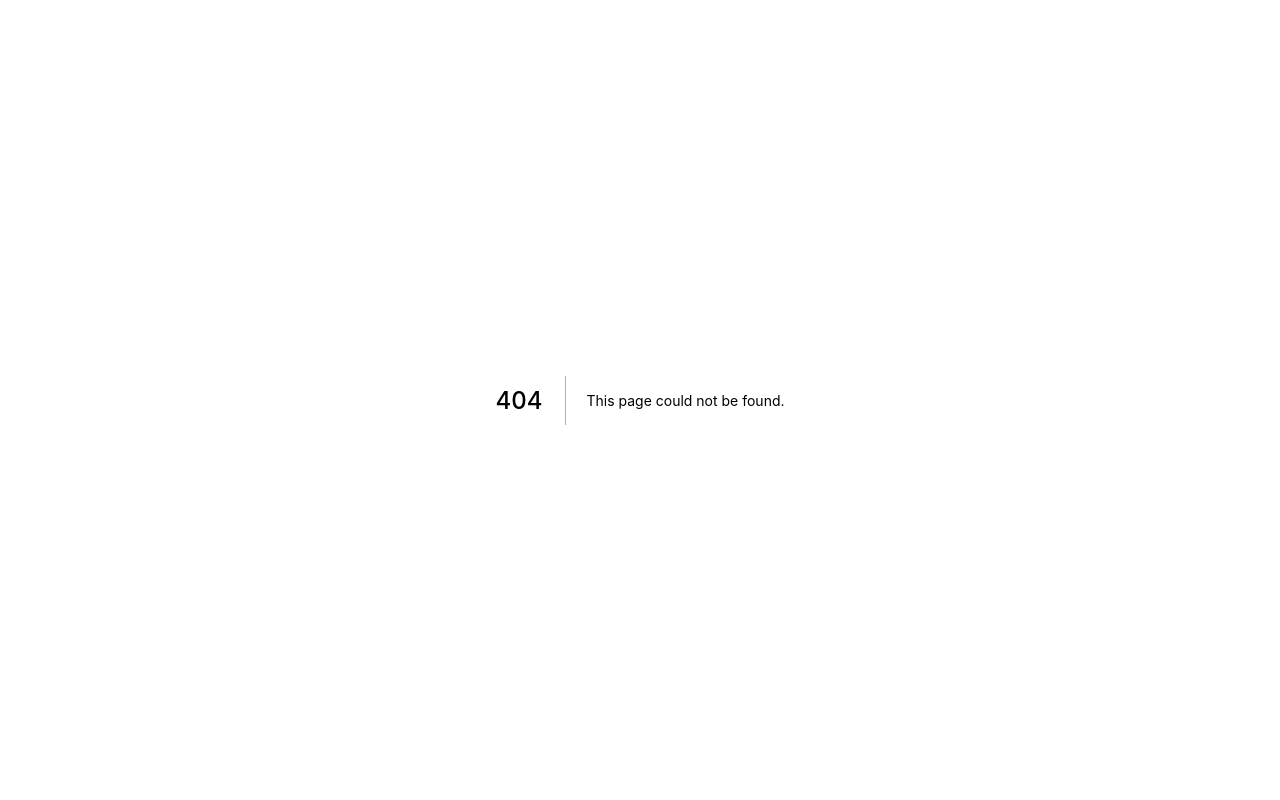
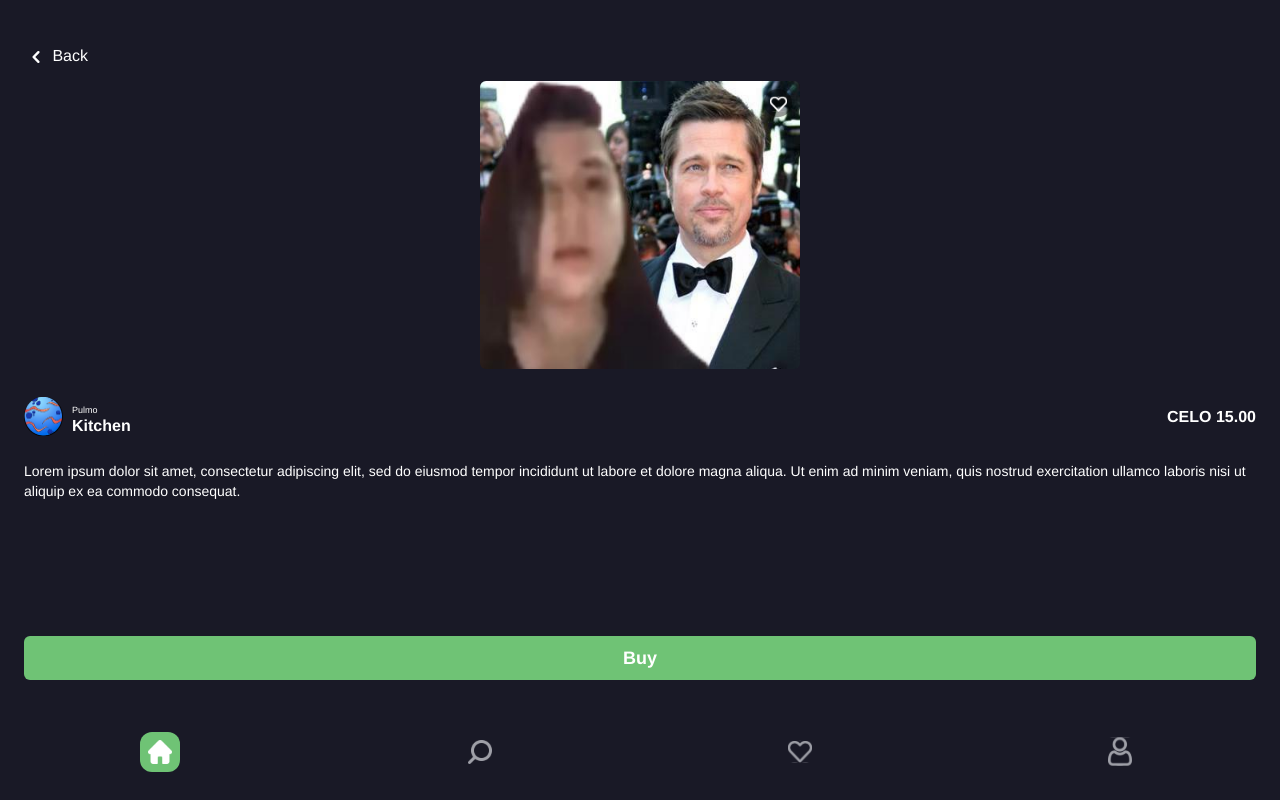
Before and after one commit to kkatzer/DeFiHack, a Next.js app in the folder app/defihack/: page /product/buy/1 in a window 1280 px wide. Before the commit this address had no page. Built offline with nearby package versions, Linux system fonts and the light colour scheme; a web font is replaced by a local one.

Commit message:
Buy Page

```diff
--- /dev/null
+++ b/app/defihack/components/product/buyModal.js
@@ -0,0 +1,80 @@
+import { useState } from "react"
+import { useRouter } from "next/router"
+
+export default function Buy(props) {
+    const state = {
+        CONFIRMATION: "confirmation",
+        LOADING: "loading",
+        COMPLETE: "complete"
+    }
+
+    const [buyState, setBuyState] = useState(state.CONFIRMATION)
+
+    const router = useRouter()
+
+    const onClickBuy = () => {
+        setBuyState(state.LOADING)
+        setTimeout(() => {
+            setBuyState(state.COMPLETE)
+        }, 5000)
+    }
+
+    const onClickGoBack = () => {
+        router.back()
+    }
+
+    const onClickOk = () => {
+        setBuyState(state.CONFIRMATION)
+        props.close()
+    }
+
+    const renderSwitch = (param) => {
+        switch (param) {
+            case state.CONFIRMATION:
+                return (
+                    <>
+                        <div className="text-white flex flex-col justify-center items-center w-screen h-screen px-4">
+                            <p className="text-center font-normal text-xs">Kitchen</p>
+                            <p className="text-center font-normal text-2xs">Pulmo</p>
+                            <p className="text-center text-4xl font-semibold mt-4">CELO 15.00</p>
+                            <p className="text-center text-sm font-normal mt-4">You currently have <b>$576</b> on your wallet <br />
+                                Do you want to proceed with your purchase?</p>
+
+                        </div>
+                        <div className="flex items-stretch justify-items-center absolute bottom-28 left-9 right-9">
+                            <button className="btn btn-lg btn-primary flex-grow mr-2" onClick={onClickBuy}>Continue</button>
+                            <button className="btn btn-lg btn-tab flex-grow ml-2" onClick={onClickOk}>Go Back</button>
+                        </div>
+                    </>
+                )
+            case state.LOADING:
+                return (
+                    <>
+                        <div className="text-white flex flex-col justify-center items-center w-screen h-screen px-4">
+                            <p className="text-center font-semibold text-2xl">Loading</p>
+                            <p className="text-center font-semibold text-base mt-4">We are purchasing your NFT</p>
+                        </div>
+                    </>
+                )
+            case state.COMPLETE:
+                return (
+                    <>
+                        <div className="text-white flex flex-col justify-center items-center w-screen h-screen px-4">
+                            <p className="text-center font-semibold text-2xl">Purchase complete!</p>
+                            <p className="text-center font-semibold text-base">We will send you notifications about this NFT</p>
+                        </div>
+                        <div className="flex items-stretch justify-items-center absolute bottom-28 left-9 right-9">
+                            <button className="btn btn-lg btn-primary flex-grow mr-2" onClick={onClickOk}>See my NFT</button>
+                            <button className="btn btn-lg btn-tab flex-grow ml-2" onClick={onClickGoBack}>Go Back</button>
+                        </div>
+                    </>
+                )
+        }
+    }
+
+    return (<>
+        {
+            renderSwitch(buyState)
+        }
+    </>)
+}
--- /dev/null
+++ b/app/defihack/components/product/makeOfferModal.js
@@ -0,0 +1,47 @@
+import CurrencyInput from "react-currency-masked-input"
+import { useState } from "react"
+
+export default function MakeOffer(props) {
+    const [offerDone, setOfferDone] = useState(false)
+
+    const onClickMakeOffer = () => {
+        setOfferDone(true)
+    }
+
+    const onClickOk = () => {
+        setOfferDone(false)
+        props.close()
+    }
+
+    return (<>
+        {
+            offerDone
+                ?
+                <>
+                    <div className="text-white flex flex-col justify-center items-center w-screen h-screen px-4">
+                        <p className="text-center font-semibold text-2xl">Thanks for your offer!</p>
+                        <p className="text-center font-semibold text-base">We will send you notifications about this NFT</p>
+                    </div>
+                    <button className="btn btn-lg btn-primary absolute bottom-28 left-9 right-9" onClick={onClickOk}>OK</button>
+                </>
+                :
+                <>
+                    <div className="text-white flex flex-col justify-center items-center w-screen h-screen px-4">
+                        <p className="text-center font-semibold text-2xl">Make an offer</p>
+                        <form action="#" method="POST" className="w-full mt-6">
+                            <div className="px-11">
+                                <label htmlFor="price" className="block text-base font-semibold">
+                                    Price
+                                </label>
+                                <div className="mt-1 rounded-md flex w-full px-3 py-1 bg-transparent border border-white">
+                                    <span className="inline-flex items-center rounded-l-md pr-1">CELO</span>
+                                    <CurrencyInput type="text" name="price" id="price" className="bg-transparent" placeholder="20.00" />
+                                </div>
+                            </div>
+                        </form>
+                    </div>
+                    <button className="btn btn-lg btn-primary absolute bottom-28 left-9 right-9" onClick={onClickMakeOffer}>Make Offer</button>
+                </>
+        }
+    </>)
+}
--- a/app/defihack/pages/product/[pid].js
+++ b/app/defihack/pages/product/auction/[pid].js
@@ -1,27 +1,27 @@
 import React, { Component } from 'react'
 import { useRouter } from 'next/router'
-import BackNav from '../../components/backNav'
-import dudaPic from '../../assets/duda.jpeg'
-import planetaPic from '../../assets/planeta.png'
+import BackNav from '../../../components/backNav'
+import dudaPic from '../../../assets/duda.jpeg'
+import planetaPic from '../../../assets/planeta.png'
 import Image from 'next/image'
-import Tabs from "../../components/tabs"
+import Tabs from '../../../components/tabs'
 import { XIcon } from '@heroicons/react/solid'
 import { useState } from 'react'
-import CurrencyInput from 'react-currency-masked-input'
+import MakeOffer from '../../../components/product/makeOfferModal'
 
-export default function Product() {
+export default function AuctionProduct() {
     const router = useRouter()
     const { pid } = router.query
 
-    const [ modalHidden, setModalHidden ] = useState(true)
+    const [modalHidden, setModalHidden] = useState(true)
 
-    const openModal = () => {
+    const toggleModal = () => {
         setModalHidden(!modalHidden)
     }
 
     return (
         <>
-            <div className="container">
+            <div className="container mx-auto">
                 <BackNav />
 
                 <div className="w-80 h-72 relative mx-auto rounded-md overflow-hidden">
@@ -43,7 +43,7 @@ export default function Product() {
                     <p className="text-white text-base font-semibold ml-2 text-right leading-4">
                         <span className="text-2xs font-normal">Current bid</span>
                         <br />
-                        $15.00
+                        CELO 15.00
                     </p>
                 </div>
 
@@ -52,7 +52,7 @@ export default function Product() {
                 </p>
 
                 <div className="px-6">
-                    <button className="btn btn-lg btn-primary w-full" onClick={openModal}> Place a bid</button>
+                    <button className="btn btn-lg btn-primary w-full" onClick={toggleModal}> Place a bid</button>
                 </div>
 
                 <Tabs active="Home" root={false} router={router}>
@@ -63,22 +63,8 @@ export default function Product() {
                 </Tabs>
             </div>
             <div className={"modal bg-opacity-70 bg-background backdrop-filter backdrop-blur-2xl fixed top-0 w-screen h-screen z-50" + (modalHidden ? " hidden" : "")}>
-                <button className="text-white h-7 w-7 absolute top-10 right-5" onClick={openModal}><XIcon/></button>
-                <div className="text-white flex flex-col justify-center items-center w-screen h-screen">
-                    <p className="text-center font-semibold text-2xl">Make an offer</p>
-                    <form action="#" method="POST" className="w-full mt-6">
-                        <div className="px-11">
-                            <label htmlFor="price" className="block text-base font-semibold">
-                                Price
-                            </label>
-                            <div className="mt-1 rounded-md flex w-full px-3 py-1 bg-transparent border border-white">
-                                <span className="inline-flex items-center rounded-l-md">$</span>
-                                <CurrencyInput type="text" name="price" id="price" className="bg-transparent" placeholder="20.00"/>
-                            </div>
-                        </div>
-                    </form>
-                </div>
-                    <button className="btn btn-lg btn-primary absolute bottom-28 left-9 right-9">Make Offer</button>
+                <button className="text-white h-7 w-7 absolute top-10 right-5" onClick={toggleModal}><XIcon /></button>
+                <MakeOffer close={toggleModal}/>
             </div>
         </>
     )
--- /dev/null
+++ b/app/defihack/pages/product/buy/[pid].js
@@ -0,0 +1,69 @@
+import React, { Component } from 'react'
+import { useRouter } from 'next/router'
+import BackNav from '../../../components/backNav'
+import dudaPic from '../../../assets/duda.jpeg'
+import planetaPic from '../../../assets/planeta.png'
+import Image from 'next/image'
+import Tabs from '../../../components/tabs'
+import { XIcon } from '@heroicons/react/solid'
+import { useState } from 'react'
+import Buy from '../../../components/product/buyModal'
+
+export default function BuyProduct() {
+    const router = useRouter()
+    const { pid } = router.query
+
+    const [modalHidden, setModalHidden] = useState(true)
+
+    const toggleModal = () => {
+        setModalHidden(!modalHidden)
+    }
+
+    return (
+        <>
+            <div className="container mx-auto">
+                <BackNav />
+
+                <div className="w-80 h-72 relative mx-auto rounded-md overflow-hidden">
+                    <Image src={dudaPic} layout="fill" alt="Duda Love" />
+                    <div className="bg-black bg-opacity-40 rounded-full w-7 h-7 flex content-center justify-center absolute right-2 top-2 pt-1">
+                        <Image src="/heart.svg" width="17px" height="17px" alt="Favorite" />
+                    </div>
+                </div>
+
+                <div className="px-6 flex mt-7 justify-start justify-items-stretch items-center">
+                    <div className="w-10 h-10">
+                        <Image src={planetaPic} width="39px" height="39px" alt="Planeta" />
+                    </div>
+                    <p className="text-white text-base font-semibold ml-2 flex-grow leading-4">
+                        <span className="text-2xs font-normal">Pulmo</span>
+                        <br />
+                        Kitchen
+                    </p>
+                    <p className="text-white text-base font-semibold ml-2 text-right leading-4">
+                        CELO 15.00
+                    </p>
+                </div>
+
+                <p className="px-6 text-white mt-6 text-sm font-normal" style={{ minHeight: "175px" }}>
+                    Lorem ipsum dolor sit amet, consectetur adipiscing elit, sed do eiusmod tempor incididunt ut labore et dolore magna aliqua. Ut enim ad minim veniam, quis nostrud exercitation ullamco laboris nisi ut aliquip ex ea commodo consequat.
+                </p>
+
+                <div className="px-6">
+                    <button className="btn btn-lg btn-primary w-full" onClick={toggleModal}>Buy</button>
+                </div>
+
+                <Tabs active="Home" root={false} router={router}>
+                    <div icon="home" label="Home" />
+                    <div icon="search" label="Search" />
+                    <div icon="fav" label="Favorites" />
+                    <div icon="profile" label="Profile" />
+                </Tabs>
+            </div>
+            <div className={"modal bg-opacity-70 bg-background backdrop-filter backdrop-blur-2xl fixed top-0 w-screen h-screen z-50" + (modalHidden ? " hidden" : "")}>
+                <button className="text-white h-7 w-7 absolute top-10 right-5" onClick={toggleModal}><XIcon /></button>
+                <Buy close={toggleModal}/>
+            </div>
+        </>
+    )
+}
```
